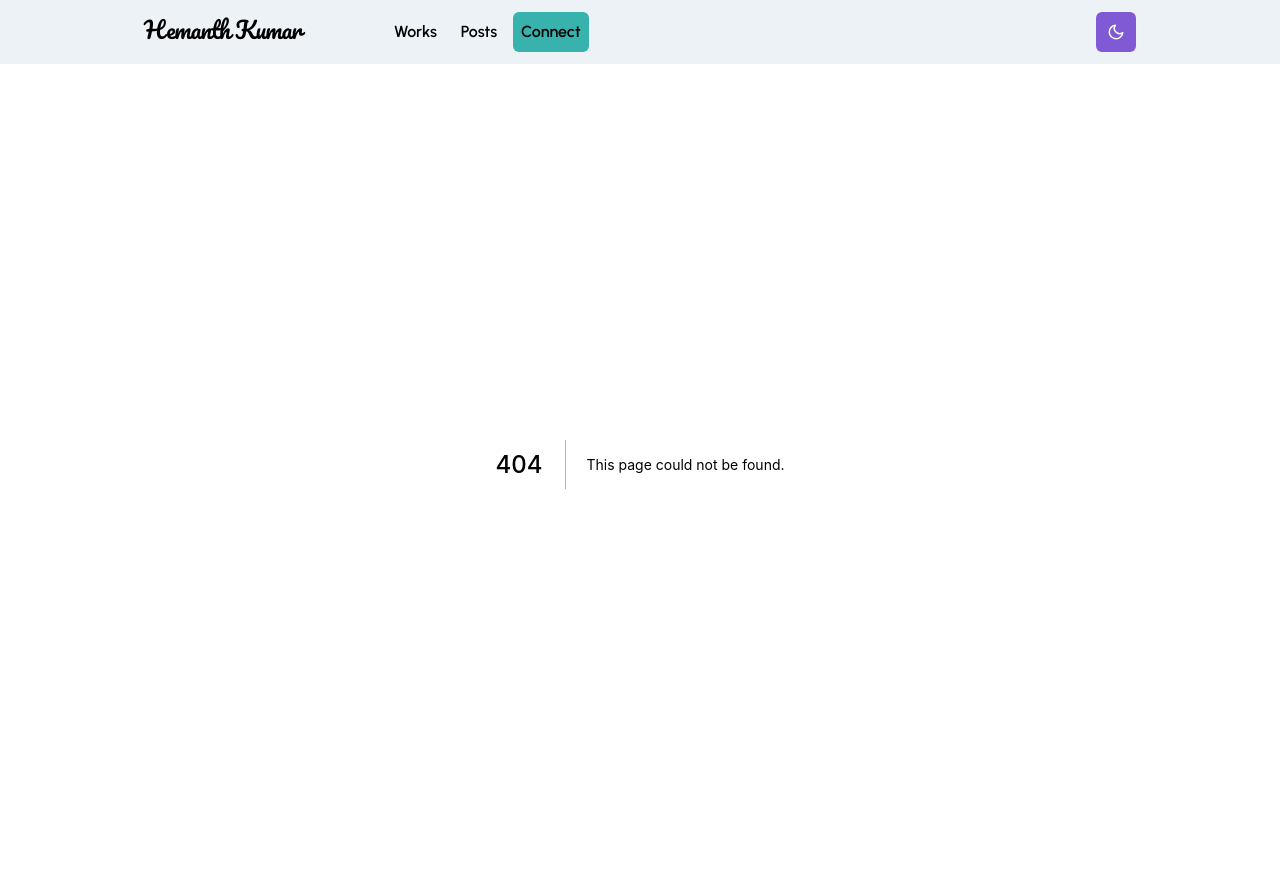
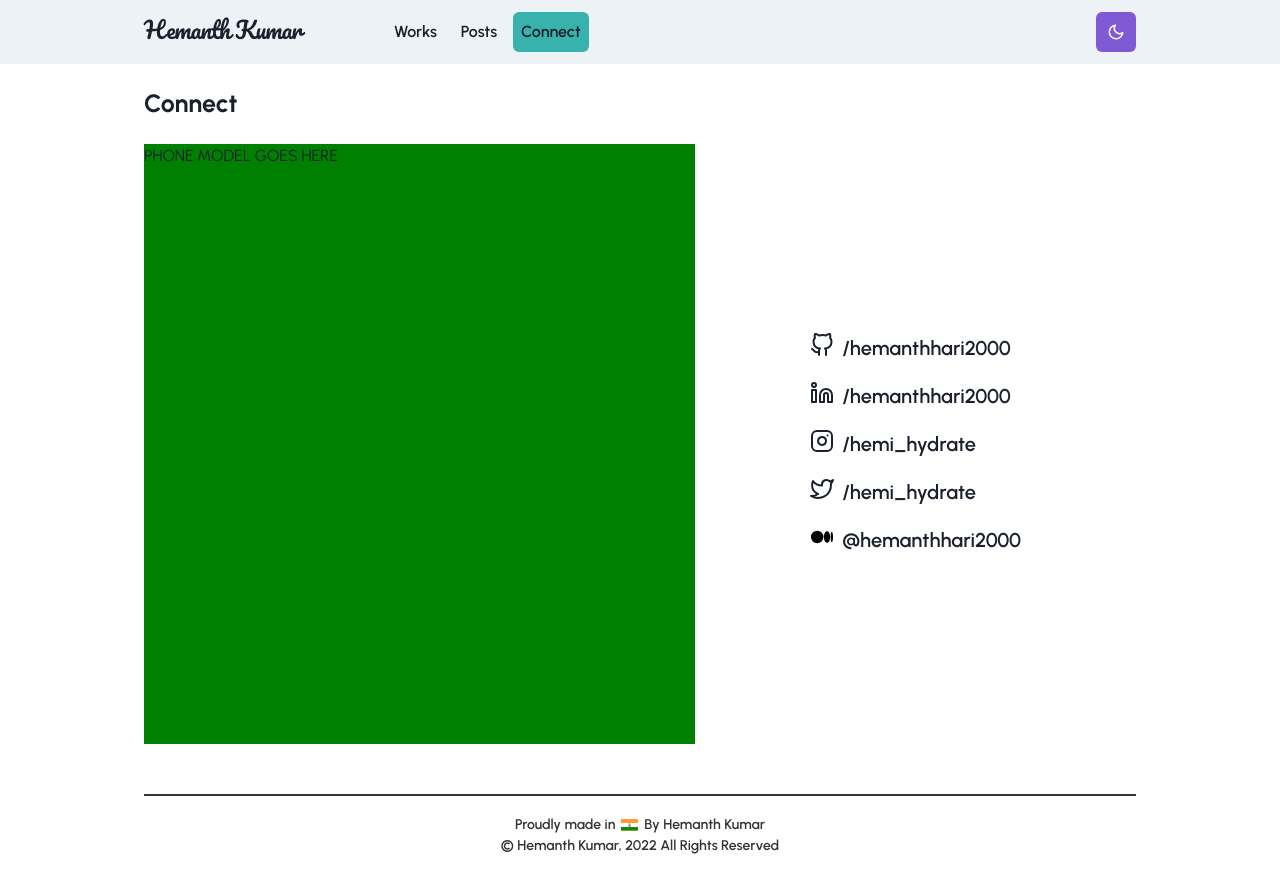
Before and after one commit to Hemanthhari2000/hemanth-kumar, a Next.js app: page /connect in a window 1280 px wide. Before the commit this address had no page. Before the commit the page ends 864 px from the top, so only its background shows below. Built offline with nearby package versions, Linux system fonts and the light colour scheme.

Commit message:
Add. Connect page with page transition

```diff
--- /dev/null
+++ b/components/Connect/ConnectLink.js
@@ -0,0 +1,49 @@
+import { Flex, Link, Text } from "@chakra-ui/react";
+import FiGithub from "../icons/FiGithub";
+import FiLinkedin from "../icons/FiLinkedin";
+import FiInstagram from "../icons/FiInstagram";
+import FiTwitter from "../icons/FiTwitter";
+import FiMedium from "../icons/FiMedium";
+
+const ConnectLinks = () => {
+  return (
+    <>
+      <Flex
+        h={"250px"}
+        direction={"column"}
+        justifyContent={"space-evenly"}
+        data-testid={"connect_links"}
+      >
+        <ConnectLink URL={"https://github.com/hemanthhari2000"}>
+          <FiGithub /> <Text ml={2}>/hemanthhari2000</Text>
+        </ConnectLink>
+
+        <ConnectLink URL={"https://www.linkedin.com/in/hemanthhari2000/"}>
+          <FiLinkedin /> <Text ml={2}>/hemanthhari2000</Text>
+        </ConnectLink>
+
+        <ConnectLink URL={"https://www.instagram.com/hemi_hydrate/"}>
+          <FiInstagram /> <Text ml={2}>/hemi_hydrate</Text>
+        </ConnectLink>
+
+        <ConnectLink URL={"https://twitter.com/hemi_hydrate"}>
+          <FiTwitter /> <Text ml={2}>/hemi_hydrate</Text>
+        </ConnectLink>
+
+        <ConnectLink URL={"https://medium.com/@hemanthhari2000"}>
+          <FiMedium /> <Text ml={2}>@hemanthhari2000</Text>
+        </ConnectLink>
+      </Flex>
+    </>
+  );
+};
+
+const ConnectLink = ({ children, URL }) => (
+  <Link href={URL} isExternal>
+    <Flex fontSize={{ base: "14px", md: "20px" }} fontWeight={"semibold"} m={1}>
+      {children}
+    </Flex>
+  </Link>
+);
+
+export default ConnectLinks;
--- /dev/null
+++ b/components/icons/FiGithub.js
@@ -0,0 +1,21 @@
+const FiGithub = (prop) => {
+  const size = prop.size || "24";
+  return (
+    <svg
+      xmlns="http://www.w3.org/2000/svg"
+      width={size}
+      height={size}
+      viewBox="0 0 24 24"
+      fill="none"
+      stroke="currentColor"
+      strokeWidth="2"
+      strokeLinecap="round"
+      strokeLinejoin="round"
+      className="feather feather-github"
+    >
+      <path d="M9 19c-5 1.5-5-2.5-7-3m14 6v-3.87a3.37 3.37 0 0 0-.94-2.61c3.14-.35 6.44-1.54 6.44-7A5.44 5.44 0 0 0 20 4.77 5.07 5.07 0 0 0 19.91 1S18.73.65 16 2.48a13.38 13.38 0 0 0-7 0C6.27.65 5.09 1 5.09 1A5.07 5.07 0 0 0 5 4.77a5.44 5.44 0 0 0-1.5 3.78c0 5.42 3.3 6.61 6.44 7A3.37 3.37 0 0 0 9 18.13V22"></path>
+    </svg>
+  );
+};
+
+export default FiGithub;
--- /dev/null
+++ b/components/icons/FiInstagram.js
@@ -0,0 +1,23 @@
+const FiInstagram = (props) => {
+  const size = props.size || "24";
+  return (
+    <svg
+      xmlns="http://www.w3.org/2000/svg"
+      width={size}
+      height={size}
+      viewBox="0 0 24 24"
+      fill="none"
+      stroke="currentColor"
+      strokeWidth="2"
+      strokeLinecap="round"
+      strokeLinejoin="round"
+      className="feather feather-instagram"
+    >
+      <rect x="2" y="2" width="20" height="20" rx="5" ry="5"></rect>
+      <path d="M16 11.37A4 4 0 1 1 12.63 8 4 4 0 0 1 16 11.37z"></path>
+      <line x1="17.5" y1="6.5" x2="17.51" y2="6.5"></line>
+    </svg>
+  );
+};
+
+export default FiInstagram;
--- /dev/null
+++ b/components/icons/FiLinkedin.js
@@ -0,0 +1,23 @@
+const FiLinkedin = (props) => {
+  const size = props.size || "24";
+  return (
+    <svg
+      xmlns="http://www.w3.org/2000/svg"
+      width={size}
+      height={size}
+      viewBox="0 0 24 24"
+      fill="none"
+      stroke="currentColor"
+      strokeWidth="2"
+      strokeLinecap="round"
+      strokeLinejoin="round"
+      className="feather feather-linkedin"
+    >
+      <path d="M16 8a6 6 0 0 1 6 6v7h-4v-7a2 2 0 0 0-2-2 2 2 0 0 0-2 2v7h-4v-7a6 6 0 0 1 6-6z"></path>
+      <rect x="2" y="9" width="4" height="12"></rect>
+      <circle cx="4" cy="4" r="2"></circle>
+    </svg>
+  );
+};
+
+export default FiLinkedin;
--- /dev/null
+++ b/components/icons/FiMedium.js
@@ -0,0 +1,21 @@
+import { useColorModeValue } from "@chakra-ui/react";
+
+const FiMedium = (props) => {
+  const svgColor = useColorModeValue("black", "white");
+  const size = props.size || "24";
+  return (
+    <svg
+      xmlns="http://www.w3.org/2000/svg"
+      x="0px"
+      y="0px"
+      width={size}
+      height={size}
+      viewBox="0 0 50 50"
+      style={{ fill: svgColor }}
+    >
+      <path d="M15 12A13 13 0 1015 38 13 13 0 1015 12zM35.5 13c-3.59 0-6.5 5.373-6.5 12 0 1.243.102 2.441.292 3.568.253 1.503.662 2.879 1.192 4.065.265.593.56 1.138.881 1.627.642.978 1.388 1.733 2.202 2.201C34.178 36.811 34.827 37 35.5 37s1.322-.189 1.933-.539c.814-.468 1.56-1.223 2.202-2.201.321-.489.616-1.034.881-1.627.53-1.185.939-2.562 1.192-4.065C41.898 27.441 42 26.243 42 25 42 18.373 39.09 13 35.5 13zM45.5 14c-.259 0-.509.173-.743.495-.157.214-.307.494-.448.833-.071.169-.14.353-.206.551-.133.395-.257.846-.37 1.343-.226.995-.409 2.181-.536 3.497-.063.658-.112 1.349-.146 2.065C43.017 23.499 43 24.241 43 25s.017 1.501.051 2.217c.033.716.082 1.407.146 2.065.127 1.316.31 2.501.536 3.497.113.498.237.948.37 1.343.066.198.135.382.206.551.142.339.292.619.448.833C44.991 35.827 45.241 36 45.5 36c1.381 0 2.5-4.925 2.5-11S46.881 14 45.5 14z"></path>
+    </svg>
+  );
+};
+
+export default FiMedium;
--- /dev/null
+++ b/components/icons/FiTwitter.js
@@ -0,0 +1,21 @@
+const FiTwitter = (props) => {
+  const size = props.size || "24";
+  return (
+    <svg
+      xmlns="http://www.w3.org/2000/svg"
+      width={size}
+      height={size}
+      viewBox="0 0 24 24"
+      fill="none"
+      stroke="currentColor"
+      strokeWidth="2"
+      strokeLinecap="round"
+      strokeLinejoin="round"
+      className="feather feather-twitter"
+    >
+      <path d="M23 3a10.9 10.9 0 0 1-3.14 1.53 4.48 4.48 0 0 0-7.86 3v1A10.66 10.66 0 0 1 3 4s-4 9 5 13a11.64 11.64 0 0 1-7 2c9 5 20 0 20-11.5a4.5 4.5 0 0 0-.08-.83A7.72 7.72 0 0 0 23 3z"></path>
+    </svg>
+  );
+};
+
+export default FiTwitter;
--- /dev/null
+++ b/pages/connect.js
@@ -0,0 +1,41 @@
+import { Flex, Text } from "@chakra-ui/react";
+import Footer from "../components/Footer";
+import CardTitleLayout from "../components/Layout/Card/cardTitleLayout";
+import ConnectLinks from "../components/Connect/ConnectLink";
+import CardLayout from "../components/Layout/Card/cardLayout";
+import PageTransition from "../components/PageTransition";
+
+const Connect = () => {
+  const widthConstraints = { base: "full", md: "50%" };
+  return (
+    <>
+      <PageTransition>
+        <CardLayout>
+          <CardTitleLayout title={"Connect"} />
+          <Flex w={"100%"} h={"75vh"} direction={{ base: "column", md: "row" }}>
+            <Flex bg={"green"} w={widthConstraints} flex={{ base: 2, md: 5 }}>
+              <Text>PHONE MODEL GOES HERE</Text>
+            </Flex>
+            <Flex
+              w={widthConstraints}
+              flex={{ base: 1, md: 4 }}
+              direction={"column"}
+            >
+              <Flex
+                w={"100%"}
+                h={"100%"}
+                justifyContent={"center"}
+                alignItems={"center"}
+              >
+                <ConnectLinks />
+              </Flex>
+            </Flex>
+          </Flex>
+        </CardLayout>
+        <Footer />
+      </PageTransition>
+    </>
+  );
+};
+
+export default Connect;
```
Also changed, not shown: 1 other file (tests, documents, lock files or other folders).
